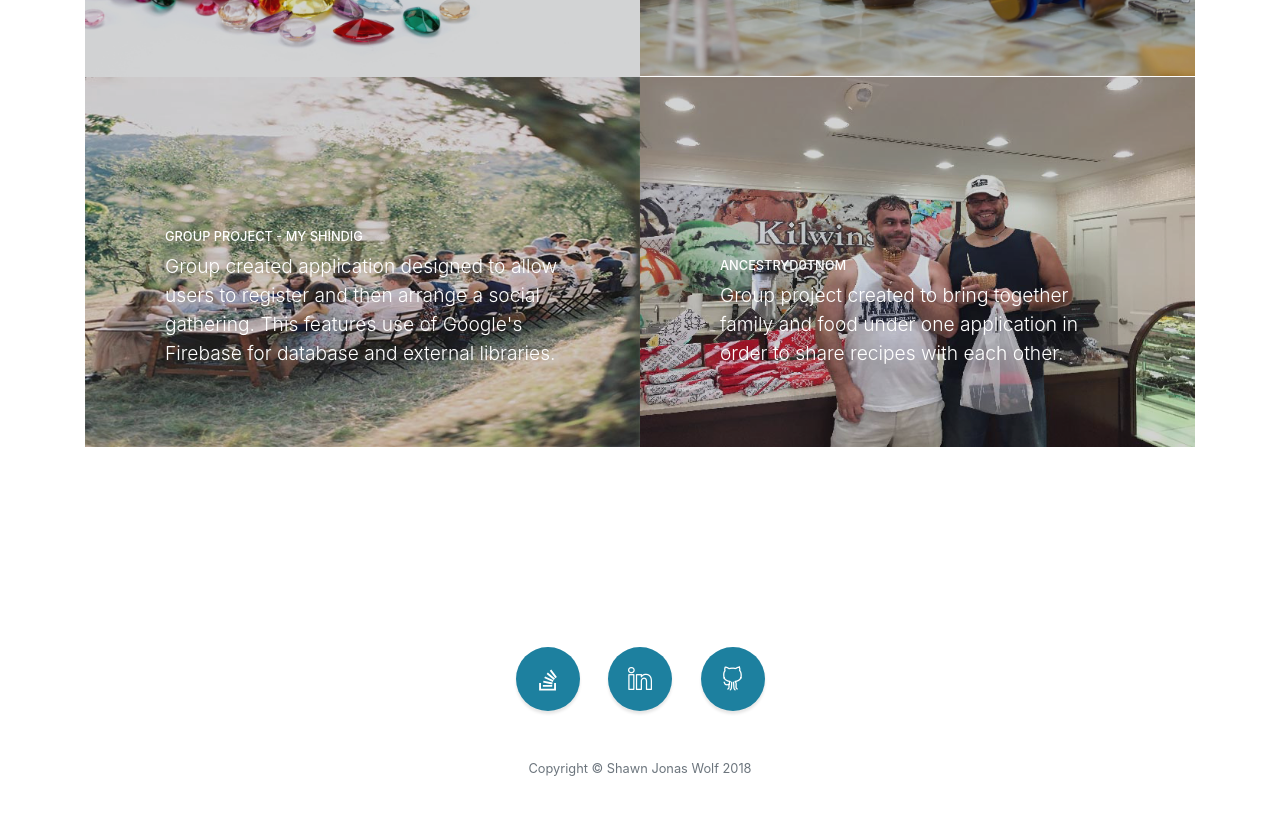
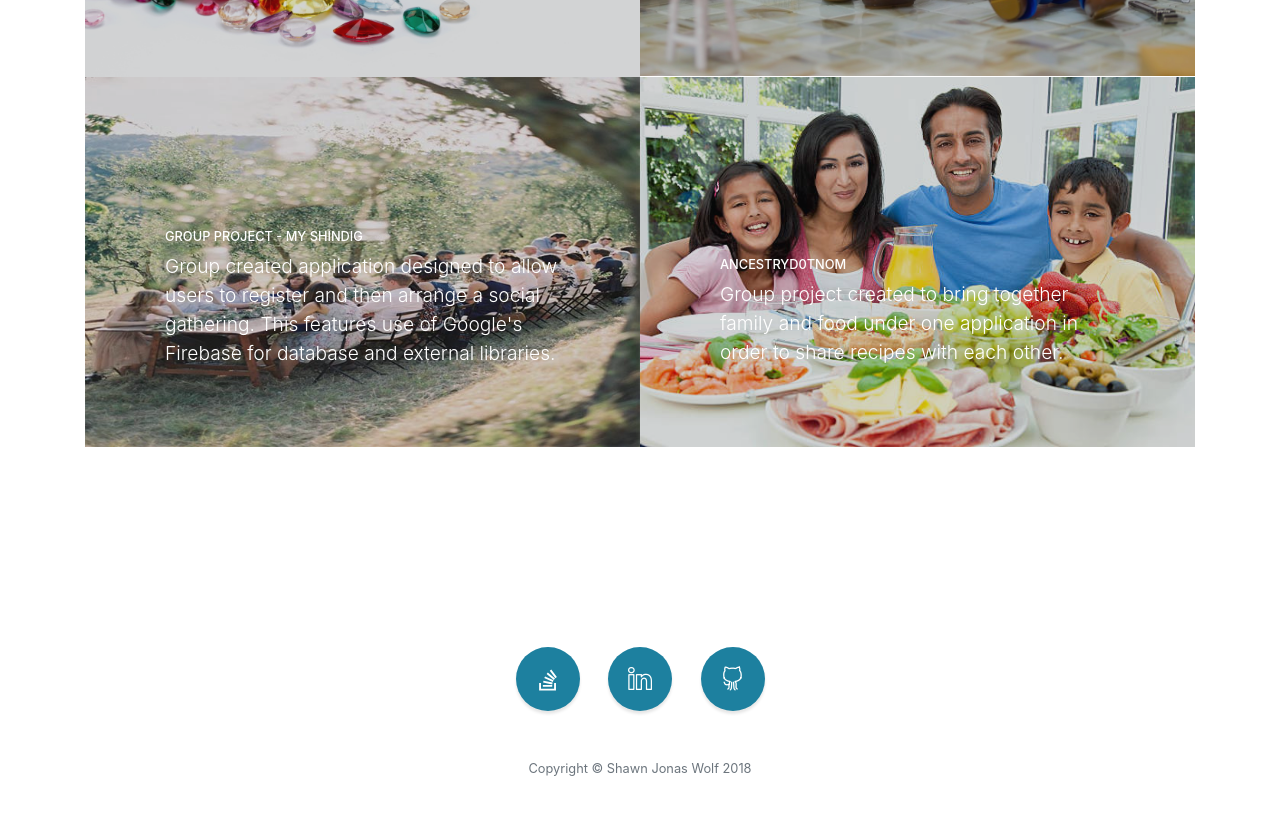
Before and after one commit to SWolfMN78/myPortfolioPrj, a website with bundled scripts: page index.html in a window 1280 px wide. Shown: the part 2802-3617 px from the top of the page. Built offline with nearby package versions, Linux system fonts and the light colour scheme.

```diff
--- a/index.html
+++ b/index.html
@@ -195,7 +195,7 @@
                   <p class="mb-0">Group project created to bring together family and food under one application in order to share recipes with each other.</p>
                 </span>
                         </span>
-                        <img class="img-fluid" src="img/FL2017Trip.png" alt="">
+                        <img class="img-fluid" src="img/FamilyMeal.jpg" alt="">
                     </a>
                 </div>
             </div>
```
Also changed, not shown: img/FL2017Trip.JPG (deleted), img/FL2017Trip.png (deleted), img/FamilyMeal.jpg (added).
